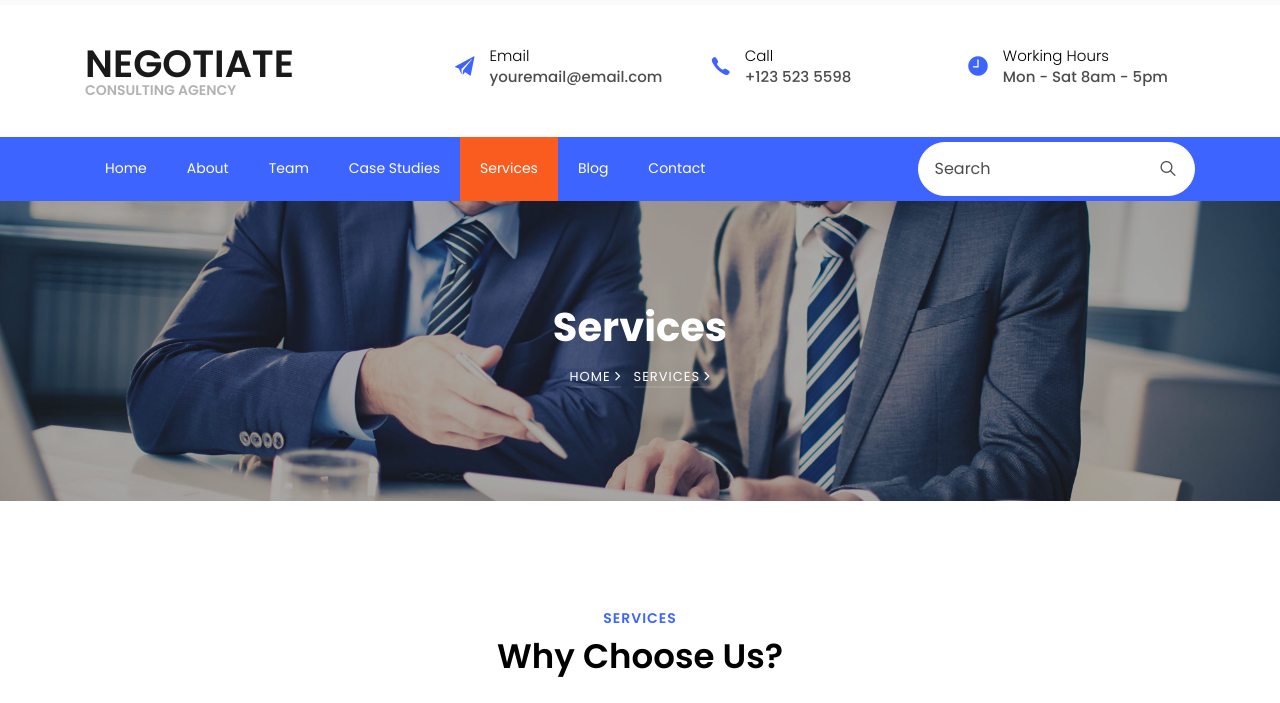
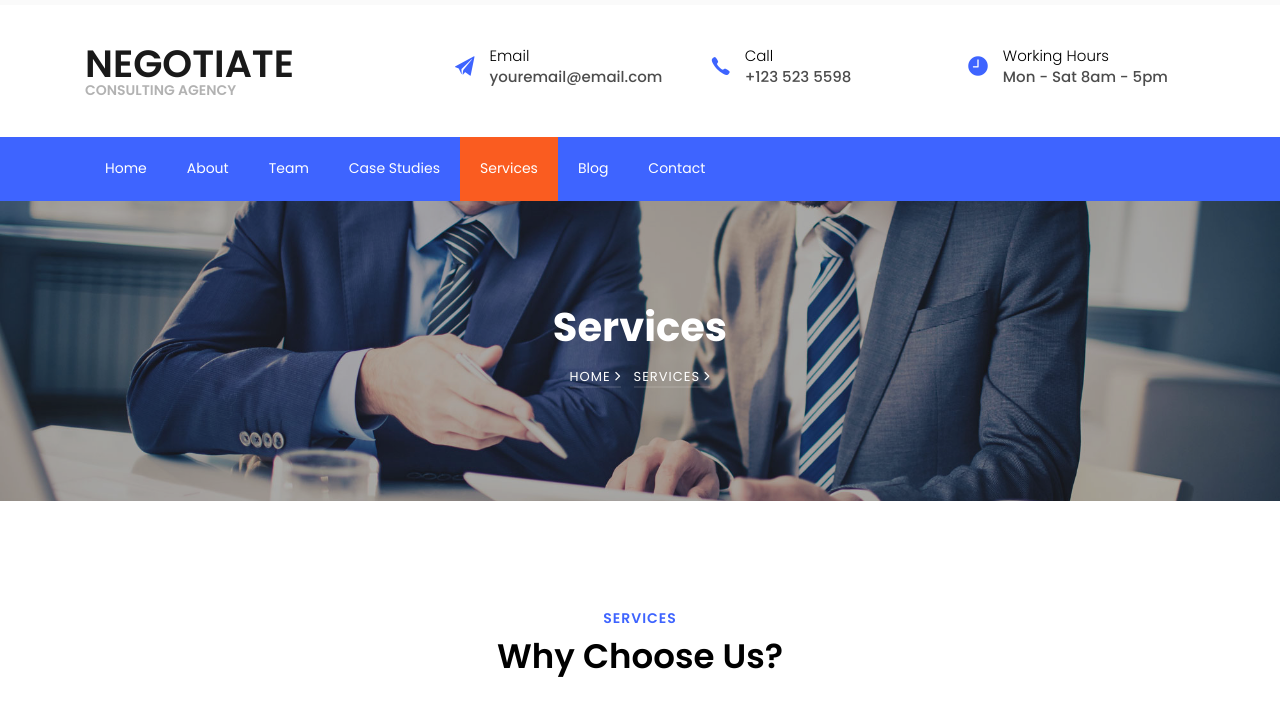
Before and after one commit to Ndavucha/accounts, a plain HTML site: page index.html in a window 1280 px wide. Shown: the part 38-741 px from the top of the page. Drawn offline with Linux system fonts and the light colour scheme; some packages are replaced by stand-ins of ours; no server answers; files whose address does not match are found by name.

Commit message:
Update index.html

```diff
--- a/index.html
+++ b/index.html
@@ -78,12 +78,6 @@
 				<button class="navbar-toggler" type="button" data-toggle="collapse" data-target="#ftco-nav" aria-controls="ftco-nav" aria-expanded="false" aria-label="Toggle navigation">
 	        <span class="oi oi-menu"></span> Menu
 	      </button>
-	      <form action="#" class="searchform order-lg-last">
-          <div class="form-group d-flex">
-            <input type="text" class="form-control pl-3" placeholder="Search">
-            <button type="submit" placeholder="" class="form-control search"><span class="ion-ios-search"></span></button>
-          </div>
-        </form>
 	      <div class="collapse navbar-collapse" id="ftco-nav">
 	        <ul class="navbar-nav mr-auto">
 	        	<li class="nav-item"><a href="index.html" class="nav-link">Home</a></li>
```
